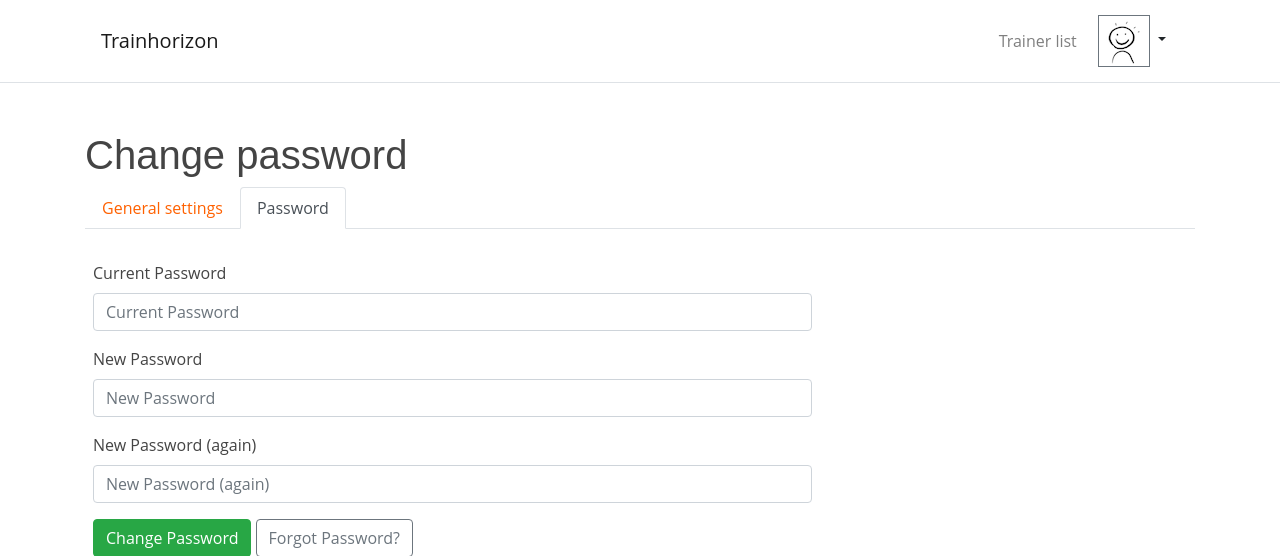
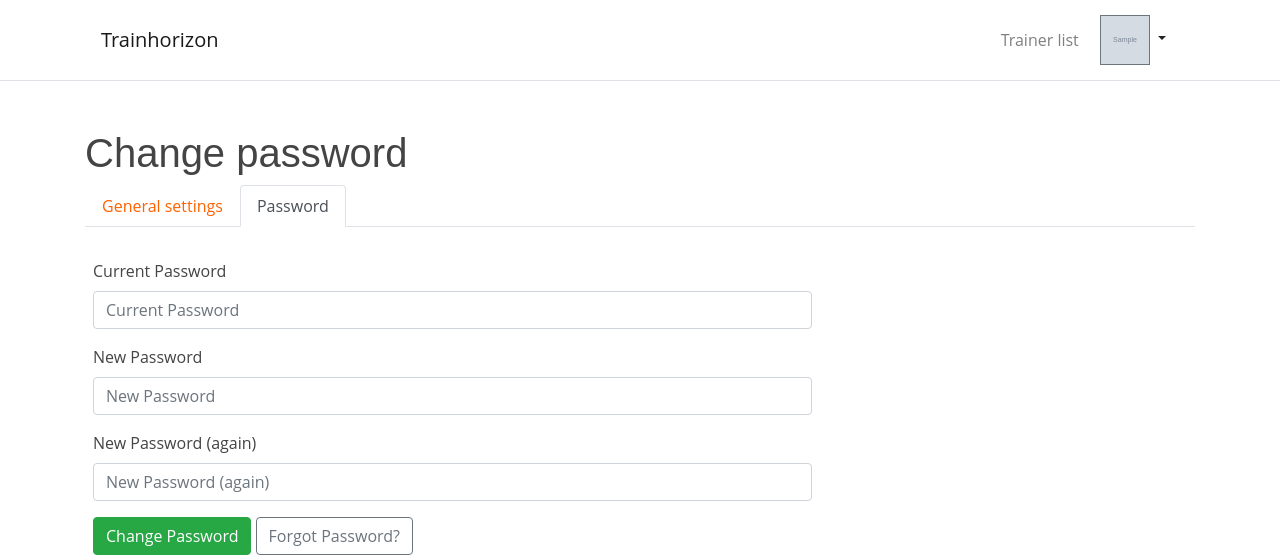
Before and after one commit to feenkind/django-fitness-platform, a Django app: page /user/password/change/ in a window 1280 px wide. Shown: the top 556 px of the page. Run offline with Django 3.2, Linux system fonts and the light colour scheme; a user stored in the database is signed in; tables that the repository leaves empty hold one stand-in row (values such as "Sample post"); grey boxes marked "Sample" are stand-in pictures; parts of the project's set-up code (start-up, migrations or seed data) failed here and were passed over; some libraries are stand-ins or nearby versions.

Commit message:
Display user avatar

```diff
--- a/templates/users/usernav.html
+++ b/templates/users/usernav.html
@@ -4,7 +4,11 @@
 {% if user.is_authenticated %}
 <div class="dropdown">
   <span class="dropdown-toggle btn" id="dropdownMenuButton" data-toggle="dropdown" aria-haspopup="true" aria-expanded="false" >
-    <img class="border border-secondary"  src="{% static 'img/dummy_profile.png' %}" alt="{% trans 'Profile picture' %}" />
+    {% if user.avatar %}
+      <img height="50" width="50" class="border border-secondary"  src="{{ user.avatar.url }}" alt="{% trans 'Profile picture' %}" />
+    {% else %}
+      <img height="50" width="50" class="border border-secondary"  src="{% static 'img/dummy_profile.png' %}" alt="{% trans 'Profile picture' %}" />
+    {% endif %}
   </span>
   <div class="dropdown-menu dropdown-menu-right" aria-labelledby="dropdownMenuButton">
     <p class="dropdown-item">{% trans 'Signed in as ' %}<strong>{{ user.username }}</strong></p>
```
